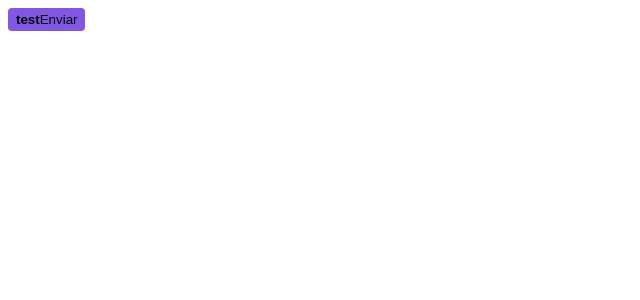
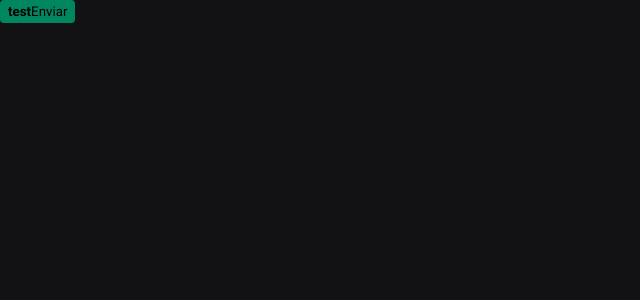
Before and after one commit to WagnerReis/ignite-shop, a Next.js app: page / in a window 1280 px wide. Shown: the top 300 px of the page, without its empty margins (0-640 px from the left). Built offline with nearby package versions, Linux system fonts and the light colour scheme.

Commit message:
feat(styles): add global styles and update color scheme

```diff
--- a/src/app/page.tsx
+++ b/src/app/page.tsx
@@ -1,7 +1,8 @@
 import { styled } from "@/styles";
+import { globalStyles } from '@/styles/global'
 
 const Button = styled('button', {
-  backgroundColor: '$rocketseat',
+  backgroundColor: '$green500',
   borderRadius: 4,
   border: 0,
   padding: '4px 8px',
@@ -15,7 +16,10 @@
   }
 });
 
+globalStyles()
+
 export default function Home() {
+
   return (
     <Button>
       <span>test</span>
--- /dev/null
+++ b/src/styles/global.ts
@@ -0,0 +1,19 @@
+import { globalCss } from '@/styles'
+
+export const globalStyles = globalCss({
+  "*": {
+    margin: 0,
+    padding: 0
+  },
+
+  body: {
+    backgroundColor: "$gray900",
+    color: "$gray100",
+    "-webkit-font-smoothing": 'antialiased'
+  },
+
+  "body, input, textarea, button": {
+    fontFamily: 'Roboto',
+    fontWeight: 400
+  }
+})
--- a/src/styles/index.ts
+++ b/src/styles/index.ts
@@ -5,7 +5,15 @@
 } = createStitches({
   theme: {
     colors: {
-      rocketseat: '#8257e6'
+      white: "#FFF",
+
+      gray900: "#121214",
+      gray800: "#202024",
+      gray300: "#c4c4cc",
+      gray100: "#e1e1e6",
+
+      green500: "#00875f",
+      green300: "#00b37e",
     }
   }
 })
```
